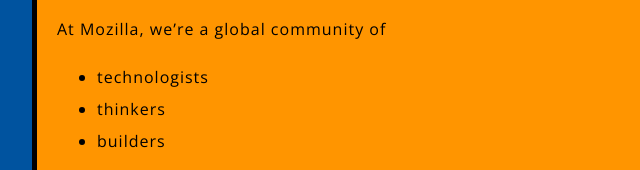
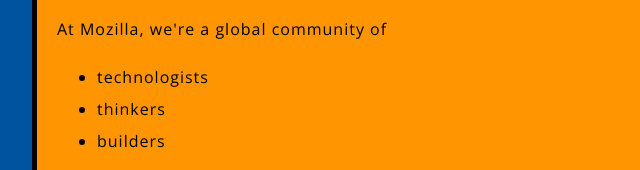
Before and after one commit to AbSteg/Stegner_INF651_Week01, a plain HTML site: page index.html in a window 1280 px wide. Shown: the part 386-556 px from the top of the page, 283-923 px from the left. Drawn offline with nearby package versions, Linux system fonts and the light colour scheme; files that its build step writes are made by us from their sources; files whose address does not match are found by name.

```diff
--- a/index.html
+++ b/index.html
@@ -10,7 +10,7 @@
     <h1>Mozilla is cool</h1>
     <img src="images/firefox-icon.png" alt="The Firefox logo: a flaming fox surrounding the Earth.">
 
-    <p>At Mozilla, we’re a global community of</p>
+    <p>At Mozilla, we're a global community of</p>
 
     <ul> <!-- changed to list in the tutorial -->
       <li>technologists</li>
```
Also changed, not shown: 2 other files.
